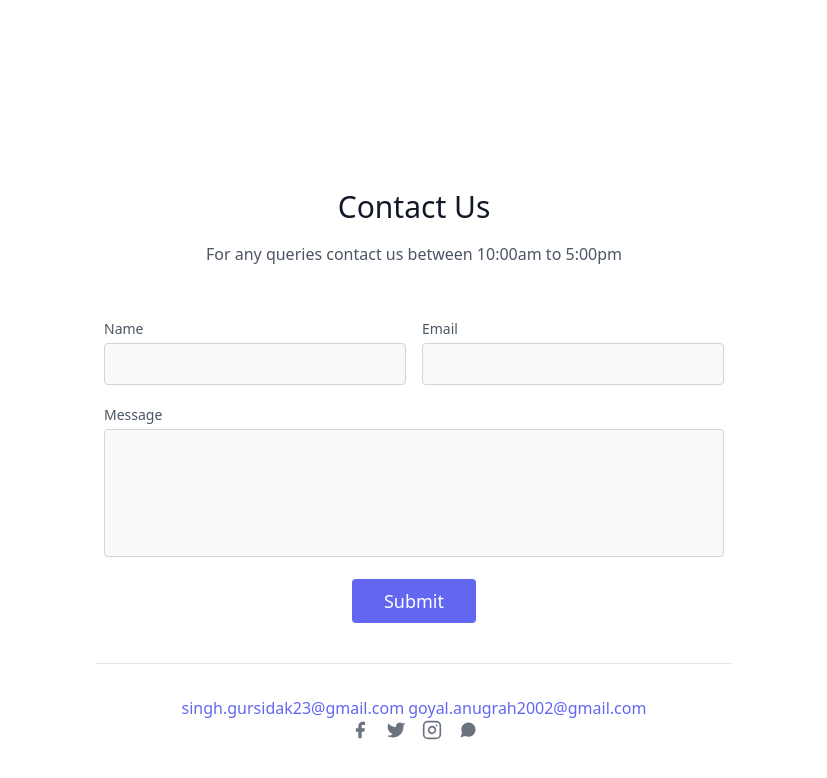
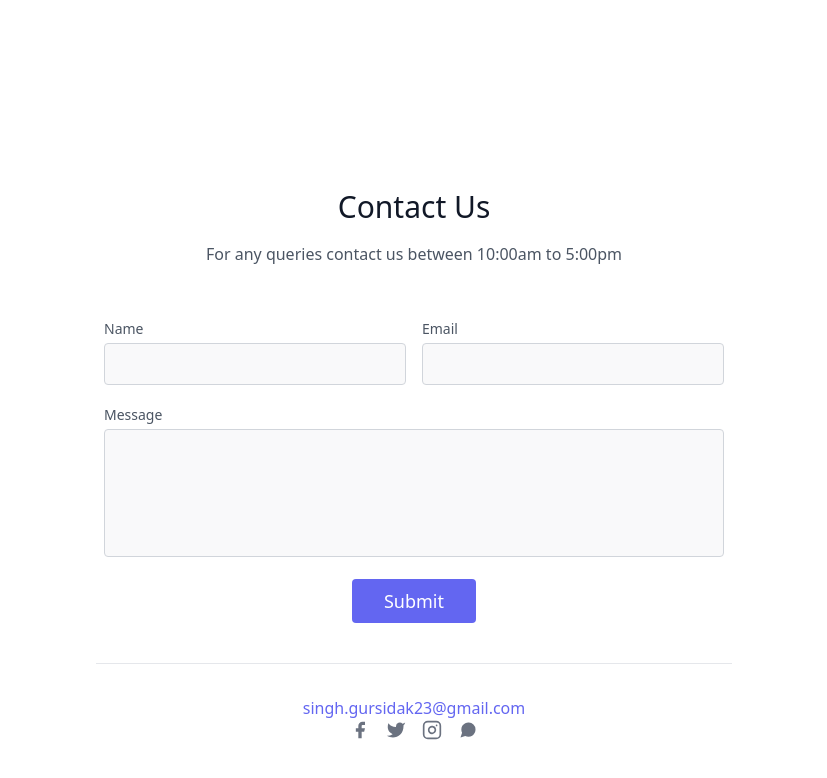
Before and after one commit to Gursidak23/COVID-19-Website, a plain HTML site: page index.html in a window 1280 px wide. Shown: the part 2605-3383 px from the top of the page, without its empty margins (226-1053 px from the left). Drawn offline with nearby package versions, Linux system fonts and the light colour scheme.

Commit message:
Update index.html

```diff
--- a/index.html
+++ b/index.html
@@ -97,7 +97,7 @@
           </div>
           <div class="p-2 w-full pt-8 mt-8 border-t border-gray-200 text-center">
             <a class="text-indigo-500">singh.gursidak23@gmail.com</a>
-            <a class="text-indigo-500">goyal.anugrah2002@gmail.com</a>
+
 
             </p>
             <span class="inline-flex">
```
